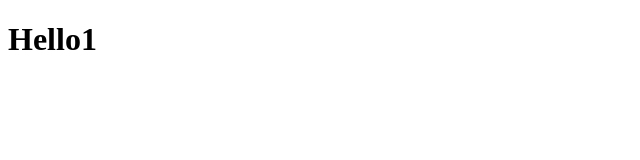
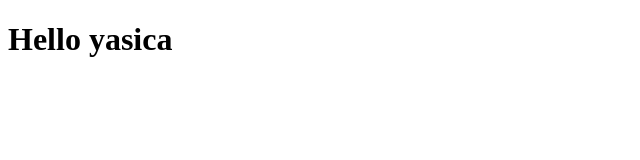
Before and after one commit to Yashicachauhan/BoredUI, an Angular app: page / in a window 1280 px wide. Shown: the top 160 px of the page, without its empty margins (0-640 px from the left). Built offline with nearby package versions, Linux system fonts and the light colour scheme.

Commit message:
hello yashica

```diff
--- a/src/app/app.component.html
+++ b/src/app/app.component.html
@@ -1,3 +1,3 @@
 <div class="outer">
-  <h1>Hello1</h1>
+  <h1>Hello yasica</h1>
 </div>
```
